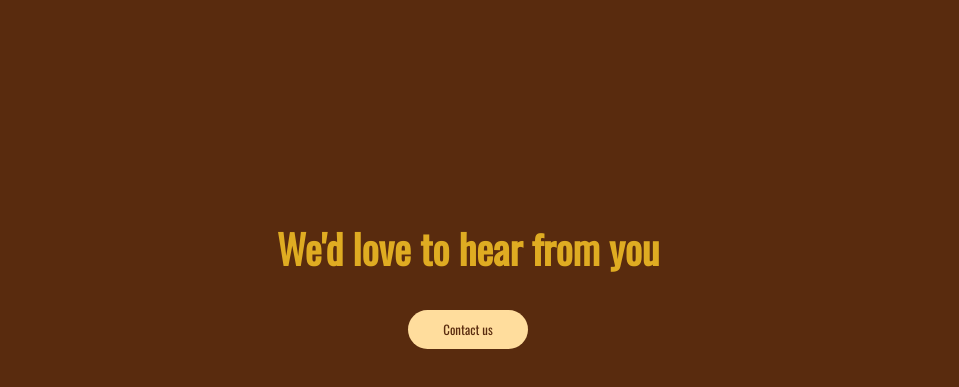
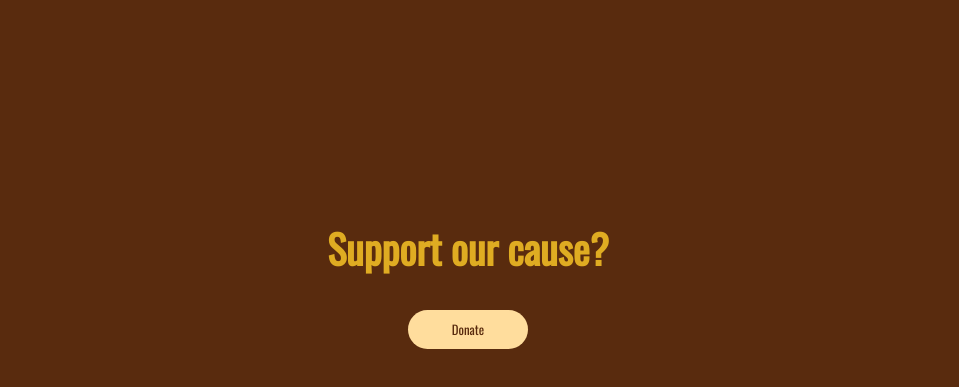
Before and after one commit to mhsrocketry/mhsrocketry.github.io, a plain HTML site: page index.html in a window 1280 px wide. Shown: the part 2457-2844 px from the top of the page, without its empty margins (172-1131 px from the left). Drawn offline with nearby package versions, Linux system fonts and the light colour scheme.

Commit message:
Update index.html
Changed contact button to a donate button

```diff
--- a/index.html
+++ b/index.html
@@ -156,8 +156,8 @@
     </section>
 
     <section class="section-ten" id="secten">
-      <h3>We'd love to hear from you</h3>
-      <a href="https://drive.google.com/file/d/17AX2FFBBn5GZeNobzwBrKbzxGrt4mZjF/view" class="learn-more-btn section-ten-btn">Contact us</a>
+      <h3>Support our cause?</h3>
+      <a href="https://drive.google.com/file/d/17AX2FFBBn5GZeNobzwBrKbzxGrt4mZjF/view" class="learn-more-btn section-ten-btn">Donate</a>
     </section>
 
   </body>
```
